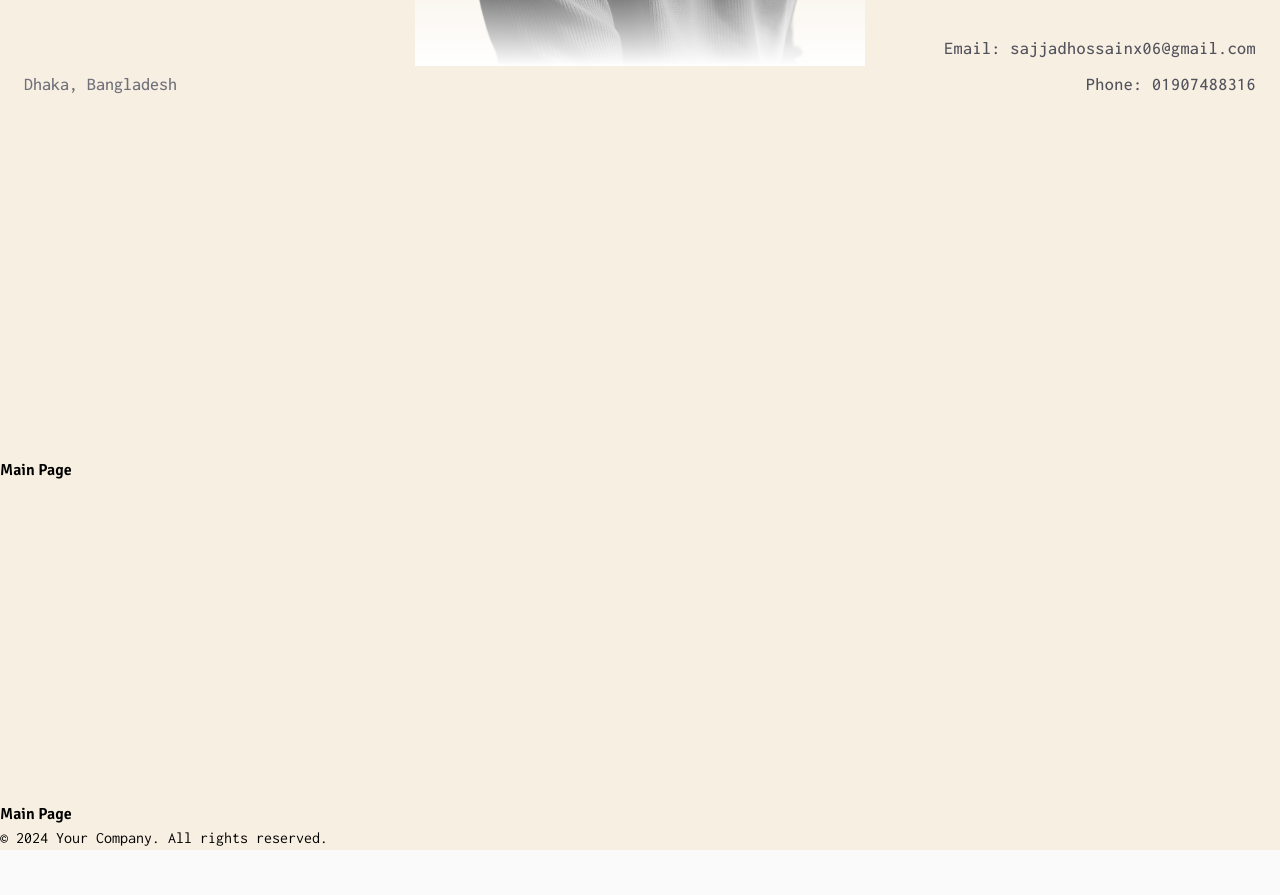
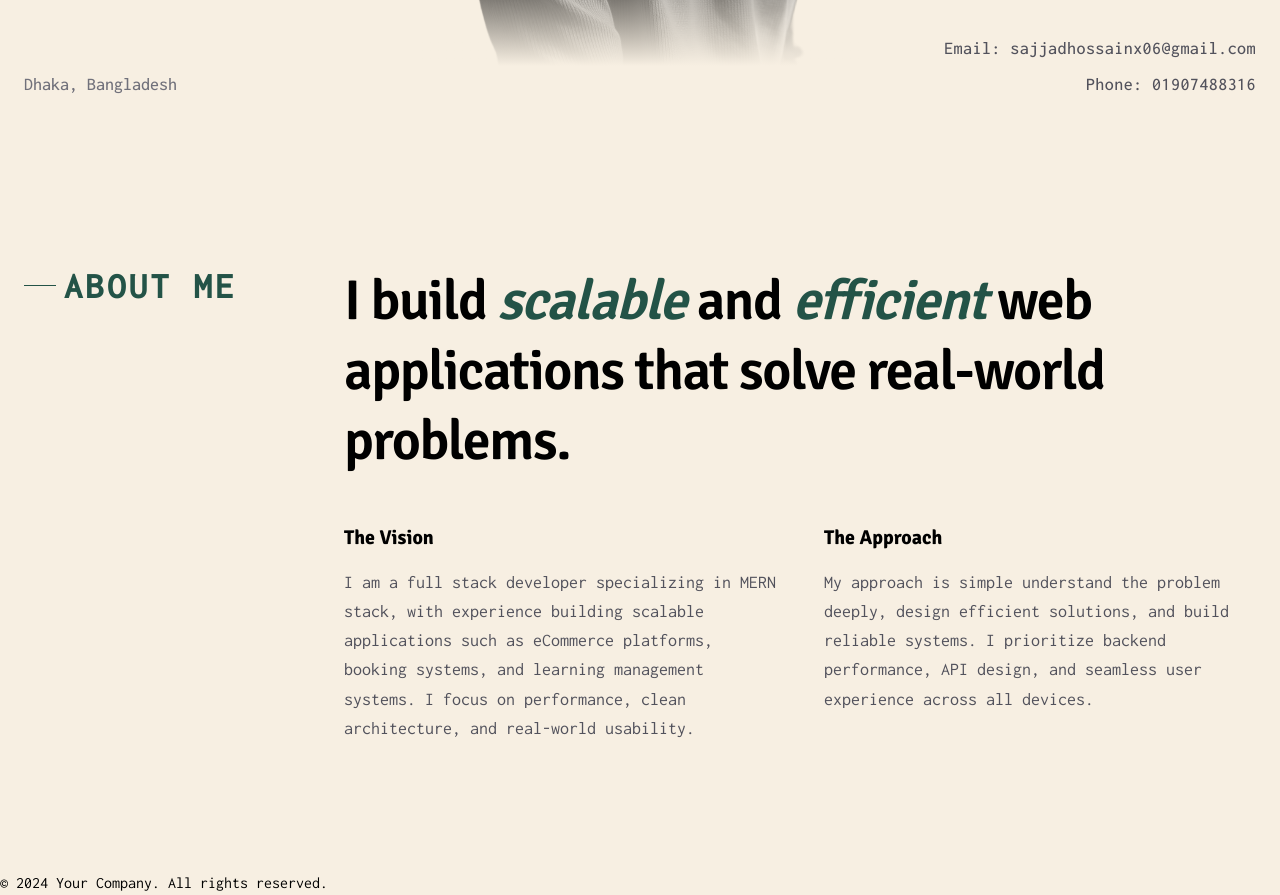
Before and after one commit to Sajjad177/sajjad, a Next.js app: page / in a window 1280 px wide. Shown: the part 880-1775 px from the top of the page. Before the commit the page ends 1730 px from the top, so only its background shows below. Built offline with nearby package versions, Linux system fonts and the light colour scheme.

Commit message:
about me and animation design is added

```diff
--- a/src/app/(website)/page.tsx
+++ b/src/app/(website)/page.tsx
@@ -1,12 +1,11 @@
+import AboutUs from '@/components/website/AboutUs';
 import Banner from '@/components/website/Banner/Banner';
-import React from 'react';
 
 const MainPage = () => {
   return (
     <div>
       <Banner />
-      <h1 className="mt-80">Main Page</h1>
-      <h1 className="mt-80">Main Page</h1>
+      <AboutUs />
     </div>
   );
 };
--- a/src/app/globals.css
+++ b/src/app/globals.css
@@ -132,3 +132,27 @@ body {
 h1, h2, h3 {
   font-family: var(--font-title);
 }
+
+/* Enable smooth scrolling and hide scrollbars globally */
+html, body {
+  scroll-behavior: smooth;
+  -ms-overflow-style: none;  /* IE and Edge */
+  scrollbar-width: none;  /* Firefox */
+}
+
+::-webkit-scrollbar {
+  display: none; /* Chrome, Safari and Opera */
+}
+
+/* Custom View Transitions for Theme Toggle */
+::view-transition-old(root),
+::view-transition-new(root) {
+  animation: none;
+  mix-blend-mode: normal;
+}
+::view-transition-old(root) {
+  z-index: 1;
+}
+::view-transition-new(root) {
+  z-index: 2;
+}
--- /dev/null
+++ b/src/components/website/AboutUs.tsx
@@ -0,0 +1,77 @@
+"use client";
+import { motion } from "framer-motion";
+
+const AboutUs = () => {
+  const containerVariants = {
+    hidden: { opacity: 0 },
+    visible: {
+      opacity: 1,
+      transition: {
+        staggerChildren: 0.2,
+      },
+    },
+  };
+
+  const itemVariants = {
+    hidden: { opacity: 0, y: 20 },
+    visible: {
+      opacity: 1,
+      y: 0,
+      transition: { duration: 0.8, ease: "easeOut" as const },
+    },
+  };
+
+  return (
+    <section className="bg-[#f7efe2] dark:bg-[#1a1a1a] py-20 md:py-32 px-4 sm:px-6 transition-colors duration-300">
+      <motion.div
+        className="max-w-7xl mx-auto grid grid-cols-1 md:grid-cols-12 gap-10 md:gap-12"
+        variants={containerVariants}
+        initial="hidden"
+        whileInView="visible"
+        viewport={{ once: true, amount: 0.3 }}
+      >
+        {/* Left Label */}
+        <motion.div variants={itemVariants} className="md:col-span-3">
+          <p className="text-2xl sm:text-3xl md:text-4xl font-bold uppercase tracking-widest text-[#235347] dark:text-[#4a8b7a] flex items-center gap-2">
+            <span className="w-6 sm:w-8 h-px bg-[#235347] dark:bg-[#4a8b7a]"></span>
+            About Me
+          </p>
+        </motion.div>
+
+        {/* Right Content */}
+        <div className="md:col-span-9">
+          <motion.h2
+            variants={itemVariants}
+            className="text-[clamp(28px,5vw,56px)] font-medium text-black dark:text-white leading-tight tracking-tight mb-8 md:mb-12"
+          >
+            I build <span className="text-[#235347] italic">scalable</span> and <span className="text-[#235347] italic">efficient</span> web applications that solve real-world problems.
+          </motion.h2>
+
+          <div className="grid grid-cols-1 sm:grid-cols-2 gap-8 md:gap-12">
+            {/* Vision */}
+            <motion.div variants={itemVariants}>
+              <h3 className="text-lg md:text-xl font-bold mb-3 md:mb-4 text-black dark:text-white">
+                The Vision
+              </h3>
+              <p className="text-sm md:text-lg text-zinc-600 dark:text-zinc-400 leading-relaxed">
+                I am a full stack developer specializing in MERN stack, with experience building scalable applications such as eCommerce platforms, booking systems, and learning management systems. I focus on performance, clean architecture, and real-world usability.
+              </p>
+            </motion.div>
+
+            {/* Approach */}
+            <motion.div variants={itemVariants}>
+              <h3 className="text-lg md:text-xl font-bold mb-3 md:mb-4 text-black dark:text-white">
+                The Approach
+              </h3>
+              <p className="text-sm md:text-lg text-zinc-600 dark:text-zinc-400 leading-relaxed">
+                My approach is simple understand the problem deeply, design efficient solutions, and build reliable systems. I prioritize backend performance, API design, and seamless user experience across all devices.
+              </p>
+            </motion.div>
+          </div>
+        </div>
+      </motion.div>
+    </section>
+  );
+};
+
+export default AboutUs;
--- a/src/components/website/Banner/Banner.tsx
+++ b/src/components/website/Banner/Banner.tsx
@@ -18,7 +18,7 @@ const Banner = () => {
         {...fadeInUp}
         className="flex items-center gap-2 mb-4 text-zinc-800 dark:text-zinc-200 text-sm sm:text-base md:text-xl font-medium text-center px-4"
       >
-        <span>👋, my name is Sajjad Hossain and I am a</span>
+        <span>👋Hi, my name is Sajjad Hossain and I am a</span>
       </motion.div>
 
       {/* Hero Container */}
@@ -57,7 +57,7 @@ const Banner = () => {
             height={450}
             className="w-full h-auto grayscale"
           />
-          <div className="absolute bottom-0 left-0 w-full h-20 md:h-32 bg-gradient-to-t from-white dark:from-[#050505] to-transparent z-30 pointer-events-none" />
+          <div className="absolute bottom-0 left-0 w-full h-20 md:h-32 bg-gradient-to-t from-[#f7efe2] dark:from-[#1a1a1a] to-transparent z-30 pointer-events-none" />
         </motion.div>
 
         {/* Bottom Stroke Text */}
--- a/src/components/website/Navbar/Navbar.tsx
+++ b/src/components/website/Navbar/Navbar.tsx
@@ -16,6 +16,50 @@ export default function Navbar() {
   const { resolvedTheme, setTheme } = useTheme();
   const [open, setOpen] = useState(false);
   const [scrolled, setScrolled] = useState(false);
+
+  // Modern View Transitions API for exact Radial/Ripple Effect across screen origins
+  const toggleTheme = (e: React.MouseEvent) => {
+    const isDark = resolvedTheme === "dark";
+    const nextTheme = isDark ? "light" : "dark";
+
+    // Fallback for browsers that don't support the View Transitions API
+    if (!document.startViewTransition) {
+      setTheme(nextTheme);
+      return;
+    }
+
+    // Generate random origin point
+    const x = Math.random() * window.innerWidth;
+    const y = Math.random() * window.innerHeight;
+
+    // Calculate distance to the furthest corner to ensure the circle covers the entire screen
+    const endRadius = Math.hypot(
+      Math.max(x, window.innerWidth - x),
+      Math.max(y, window.innerHeight - y)
+    );
+
+    const transition = document.startViewTransition(() => {
+      // Execute the actual React theme switch
+      setTheme(nextTheme);
+    });
+
+    transition.ready.then(() => {
+      // Inject the explicit ripple clipPath expanding from the random point!
+      document.documentElement.animate(
+        {
+          clipPath: [
+            `circle(0px at ${x}px ${y}px)`,
+            `circle(${endRadius}px at ${x}px ${y}px)`,
+          ],
+        },
+        {
+          duration: 800,
+          easing: "ease-in-out",
+          pseudoElement: "::view-transition-new(root)",
+        }
+      );
+    });
+  };
 
   useEffect(() => {
     const handleScroll = () => {
@@ -67,9 +111,7 @@ export default function Navbar() {
               {/* Theme Toggle */}
               <motion.button
                 whileTap={{ scale: 0.85 }}
-                onClick={() =>
-                  setTheme(resolvedTheme === "dark" ? "light" : "dark")
-                }
+                onClick={toggleTheme}
                 className="p-2 rounded-md cursor-pointer dark:hover:bg-neutral-800 transition"
                 aria-label="Toggle Theme"
               >
```
